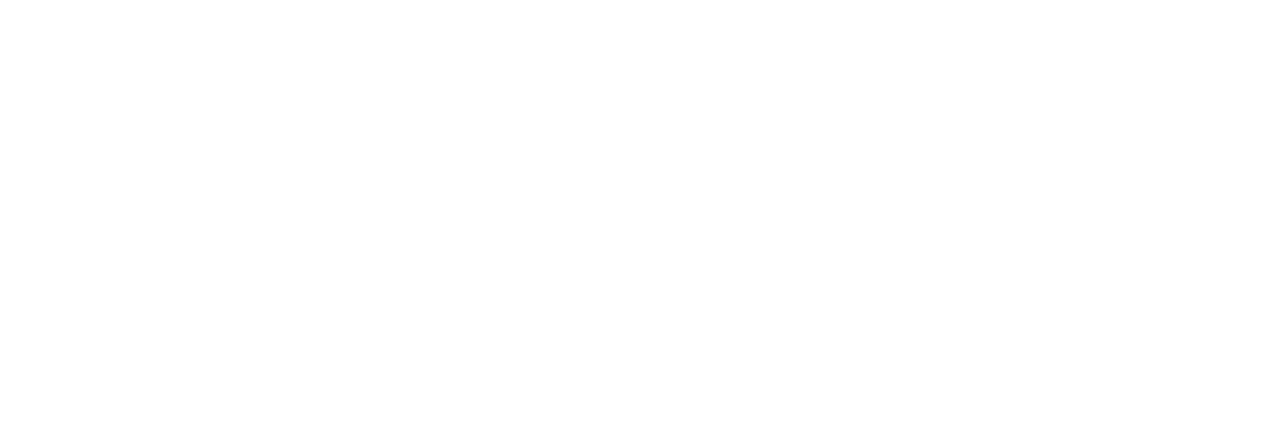
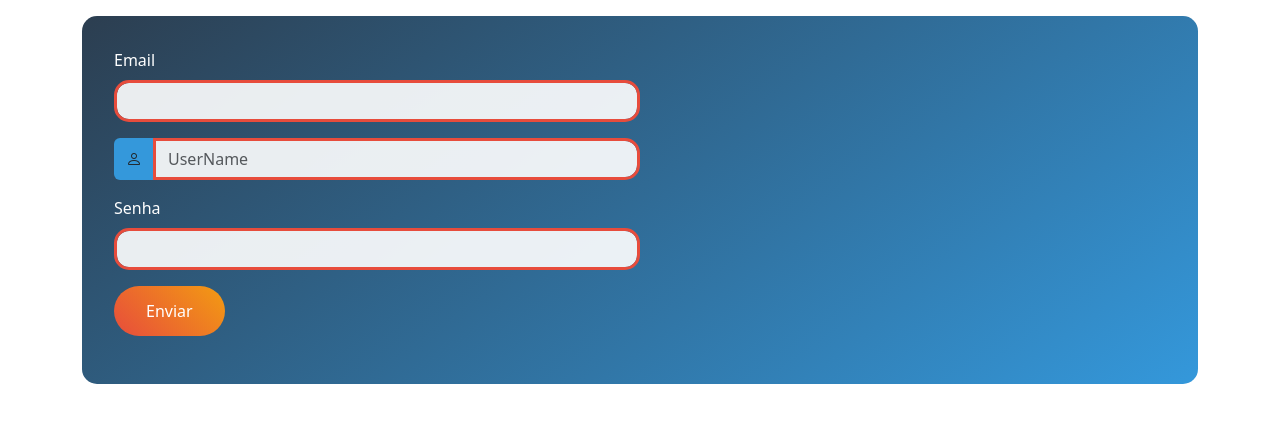
Before and after one commit to rafamerlo/bootstrap_base, a plain HTML site: page ex4_formulario-sub-css/ex4.html in a window 1280 px wide. Drawn offline with nearby package versions, Linux system fonts and the light colour scheme.

Commit message:
Exercício realizado com o auxílio do professor.

```diff
--- /dev/null
+++ b/ex2_sistema-grid/style.css
@@ -0,0 +1,3 @@
+.bg-custom {
+    background-color: aquamarine;
+}
--- /dev/null
+++ b/ex3_botoes/style.css
@@ -0,0 +1,3 @@
+.btn-primary {
+    background-color: pink;
+}
--- a/ex4_formulario-sub-css/ex4.html
+++ b/ex4_formulario-sub-css/ex4.html
@@ -18,6 +18,30 @@
 
 
     <!-- 1ª Digitação (Aqui) -->
+     <div class="container mt-3">
+        <form class="custom-form">
+            <div class="col-sm-6 mb-3">
+                <label for="email" class="form-label">Email</label>
+                <input type="email" class="form-control custom-input" id="email">
+            </div>
+
+            <div class="col-sm-6 mb-3">
+                <div class="input-group">
+                    <span class="input-group-text custom-icon">
+                        <i class="bi bi-person"></i>
+                    </span>
+                     <input type="text" class="form-control custom-input" placeholder="UserName">
+                </div>
+            </div>
+
+            <div class="col-sm-6 mb-3">
+                <label for="senha" class="form-label">Senha</label>
+                <input type="password" class="form-control custom-input mb-3" id="senha">
+            </div>
+
+            <button type="submit" class="btn btn-primary custom-button mb-3">Enviar</button>
+        </form>
+     </div>
 
 
     <script src="https://cdn.jsdelivr.net/npm/bootstrap@5.3.0/dist/js/bootstrap.bundle.min.js"></script>
--- a/ex4_formulario-sub-css/styles.css
+++ b/ex4_formulario-sub-css/styles.css
@@ -1 +1,44 @@
 /* 2ª Digitação (Aqui) */
+/* Formulário e inputs */
+.custom-form {
+    background: linear-gradient(145deg, #2c3e50,#3498db);
+    padding: 2rem;
+    border-radius: 15px;
+}
+
+.form-label{
+    color: #fff;
+}
+
+.custom-icon {
+    background-color: #3498db;
+    border: #3498db;
+}
+
+.form-control.custom-input {
+    border: 3px solid #e74c3c;
+    border-radius: 15px;
+    background-color: rgba(255, 255, 255, 0.9);
+}
+
+.form-control.custom-input:focus {
+    border-color: #2ecc71;
+    transform: scale(1.02);
+}
+
+.input-group {
+    width: 100%;
+}
+
+
+.btn.btn-primary.custom-button {
+    background: linear-gradient(45deg, #e74c3c, #f39c12);
+    padding: 0.8rem 2rem;
+    border-radius: 50px;
+    border: none;
+}
+
+.btn.btn-primary.custom-button:hover {
+    transform: translateY(-5px);
+    box-shadow: 0 10px 20px rgba(231, 76, 60, 0.4);
+}
```
Also changed, not shown: ex2_sistema-grid/ex2.html (+28 -9 lines), ex3_botoes/ex3.html (+2 -0 lines), ex5_cards/ex5.html (+30 -0 lines), ex5a-al-fazer-grid-(ex)/ex5a.html (line endings or trailing spaces).
